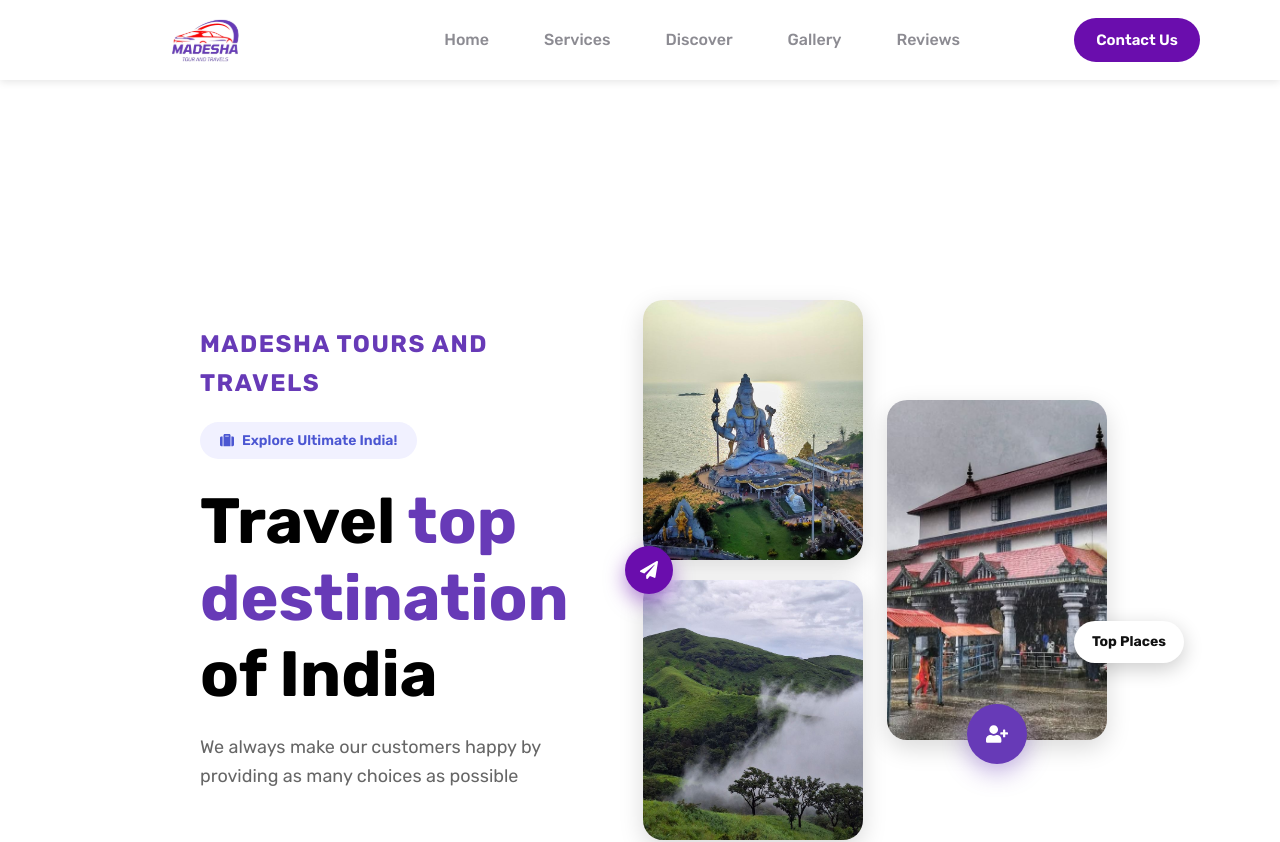
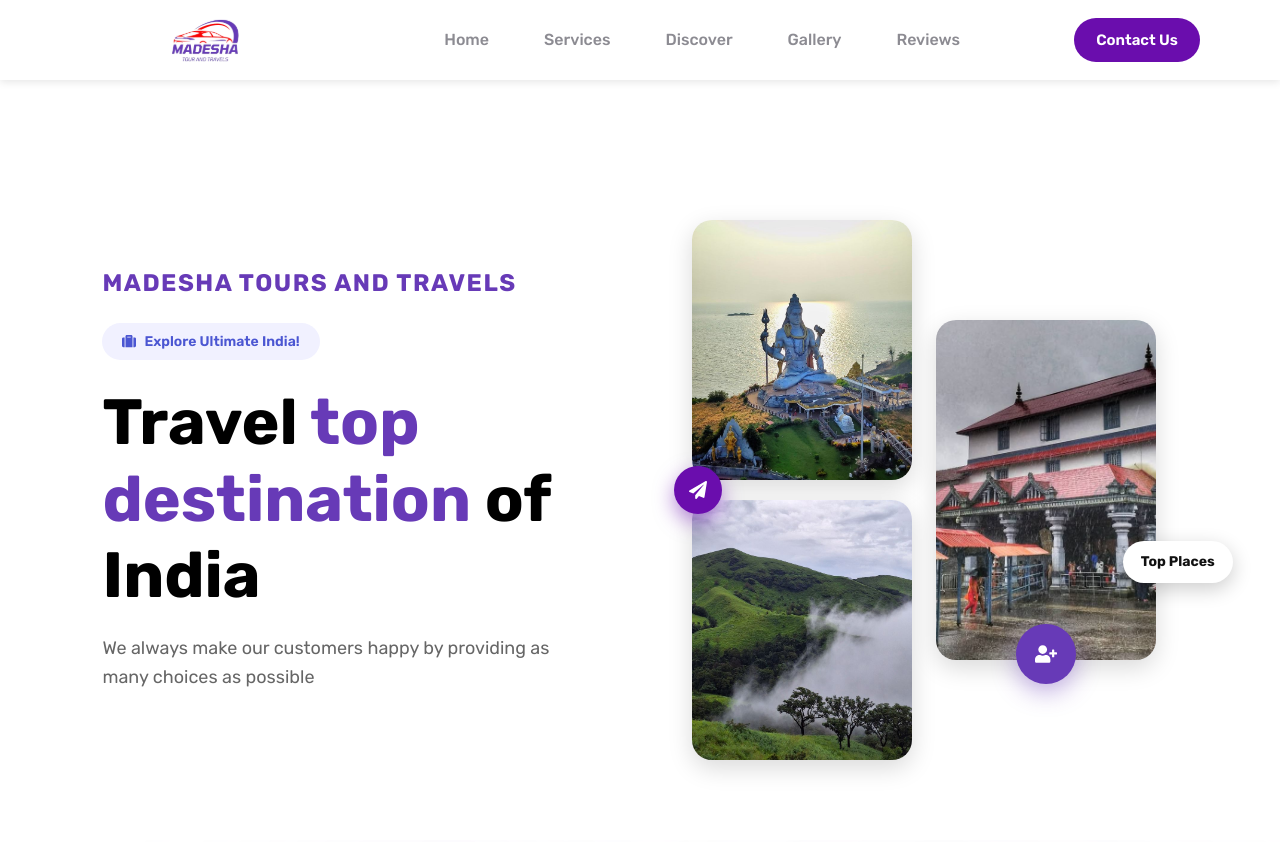
Before and after one commit to IT-Alliance-Tech/MadeshaTravels-React, a React (Vite) app: page / in a window 1280 px wide. Shown: the top 842 px of the page. Built offline with nearby package versions, Linux system fonts and the light colour scheme.

Commit message:
Updated heroSection.module.css

```diff
--- a/src/styles/heroSection.module.css
+++ b/src/styles/heroSection.module.css
@@ -2,7 +2,7 @@
   display: flex;
   align-items: center;
   justify-content: space-between;
-  padding: 200px;  /* Changed from 120px */
+  padding: 120px 8% 60px;
   gap: 60px;
   flex-wrap: wrap;
   position: relative;
```
